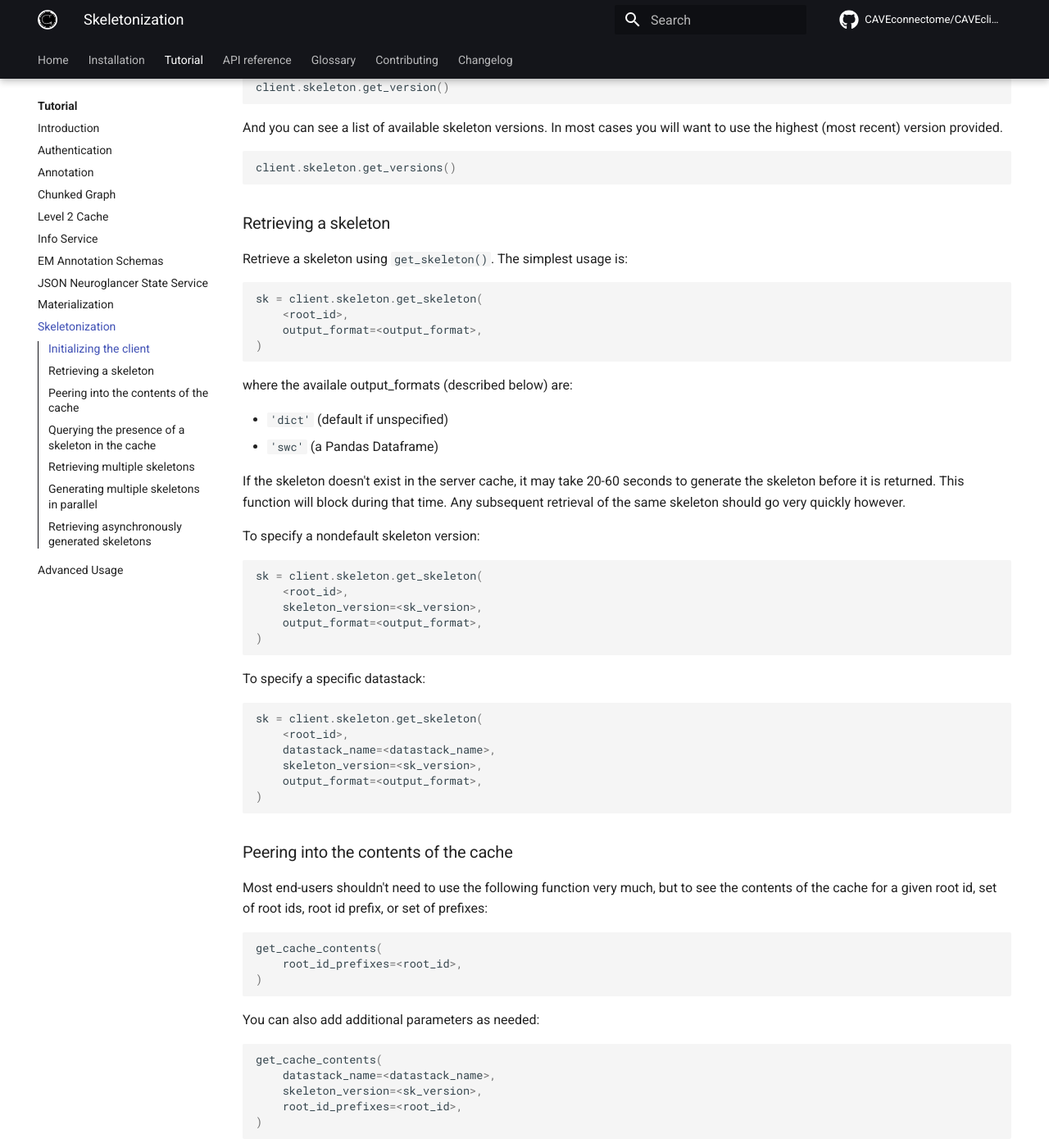
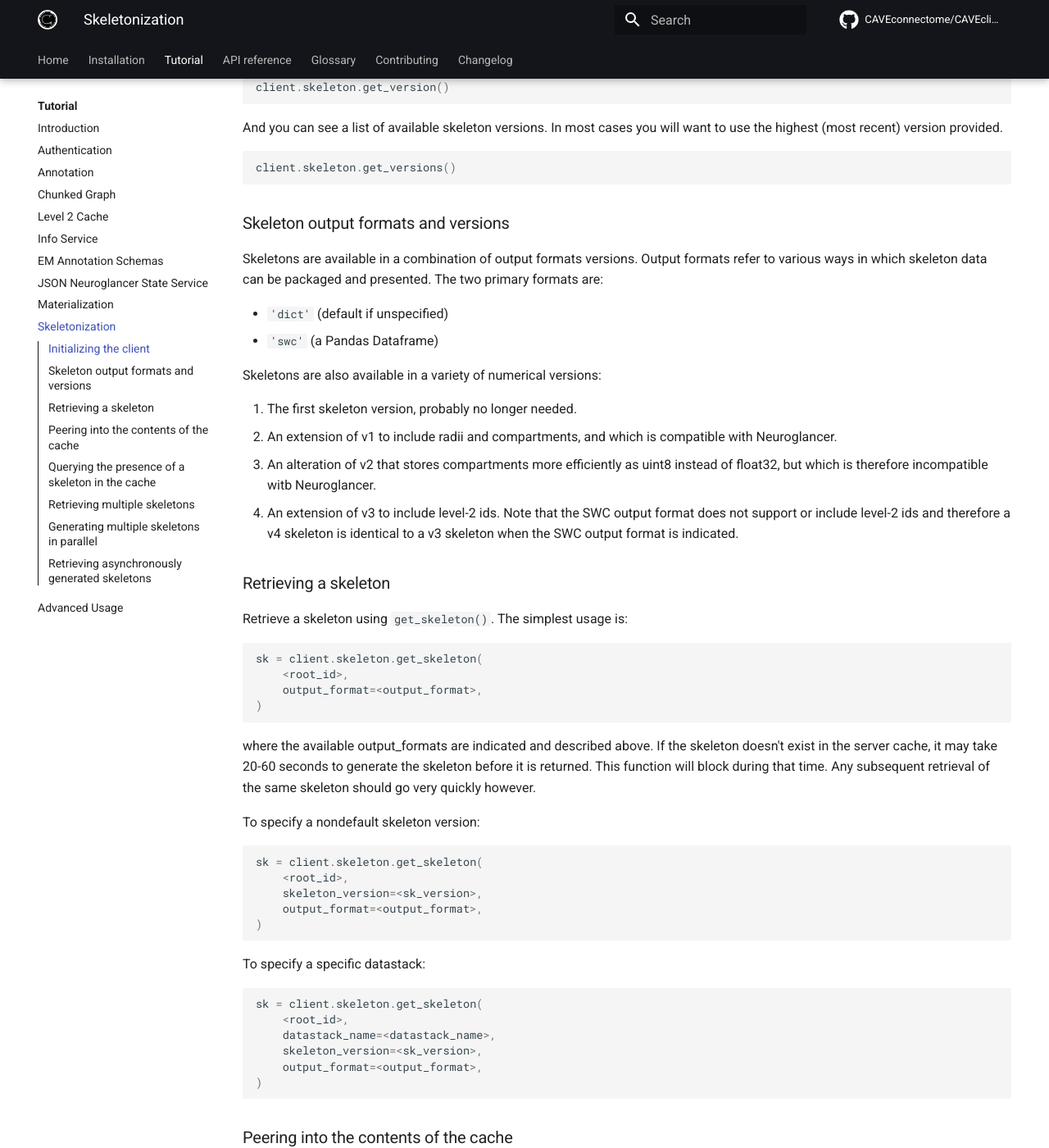
Before and after one commit to CAVEconnectome/CAVEclient, an MkDocs documentation site: the page built from docs/tutorials/skeletonization.md, in a window 1280 px wide and 1400 px high, scrolled down 524 px. Shown: the whole window at 82% size. Built offline with MkDocs 1.6.1 and Material for MkDocs 9.7.7, drawn with Linux system fonts in a browser that asks for light colours; comment, search, counter and statistics services are not loaded.

Commit message:
Skeleton version documentation

````diff
--- a/docs/tutorials/skeletonization.md
+++ b/docs/tutorials/skeletonization.md
@@ -26,6 +26,20 @@ And you can see a list of available skeleton versions. In most cases you will wa
 client.skeleton.get_versions()
 ```
 
+## Skeleton output formats and versions
+
+Skeletons are available in a combination of output formats versions. Output formats refer to various ways in which skeleton data can be packaged and presented. The two primary formats are:
+
+* ```'dict'``` (default if unspecified)
+* ```'swc'``` (a Pandas Dataframe)
+
+Skeletons are also available in a variety of numerical versions:
+
+1. The first skeleton version, probably no longer needed.
+2. An extension of v1 to include radii and compartments, and which is compatible with Neuroglancer.
+3. An alteration of v2 that stores compartments more efficiently as uint8 instead of float32, but which is therefore incompatible witb Neuroglancer.
+4. An extension of v3 to include level-2 ids. Note that the SWC output format does not support or include level-2 ids and therefore a v4 skeleton is identical to a v3 skeleton when the SWC output format is indicated.
+
 ## Retrieving a skeleton
 
 Retrieve a skeleton using `get_skeleton()`. The simplest usage is:
@@ -37,12 +51,7 @@ sk = client.skeleton.get_skeleton(
 )
 ```
 
-where the availale output_formats (described below) are:
-
-* ```'dict'``` (default if unspecified)
-* ```'swc'``` (a Pandas Dataframe)
-
-If the skeleton doesn't exist in the server cache, it may take 20-60 seconds to generate the skeleton before it is returned. This function will block during that time. Any subsequent retrieval of the same skeleton should go very quickly however.
+where the available output_formats are indicated and described above. If the skeleton doesn't exist in the server cache, it may take 20-60 seconds to generate the skeleton before it is returned. This function will block during that time. Any subsequent retrieval of the same skeleton should go very quickly however.
 
 To specify a nondefault skeleton version:
 
````
